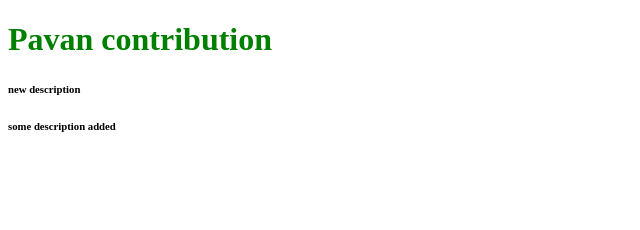
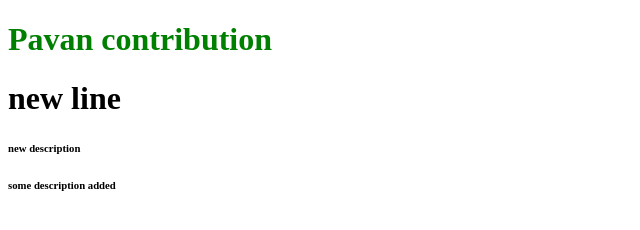
Before and after one commit to kjvinila/basic-app, a plain HTML site: page index.html in a window 1280 px wide. Shown: the whole page, without its empty margins (0-640 px from the left). Drawn offline with Linux system fonts and the light colour scheme.

Commit message:
added one line

```diff
--- a/index.html
+++ b/index.html
@@ -8,7 +8,9 @@
 </head>
 <body>
     <h1 style="color: green;">Pavan contribution</h1>
+<h1>new line
 
+</h1>
        <h6>new description</h6>
     <h6>some description added</h6>
 
```
